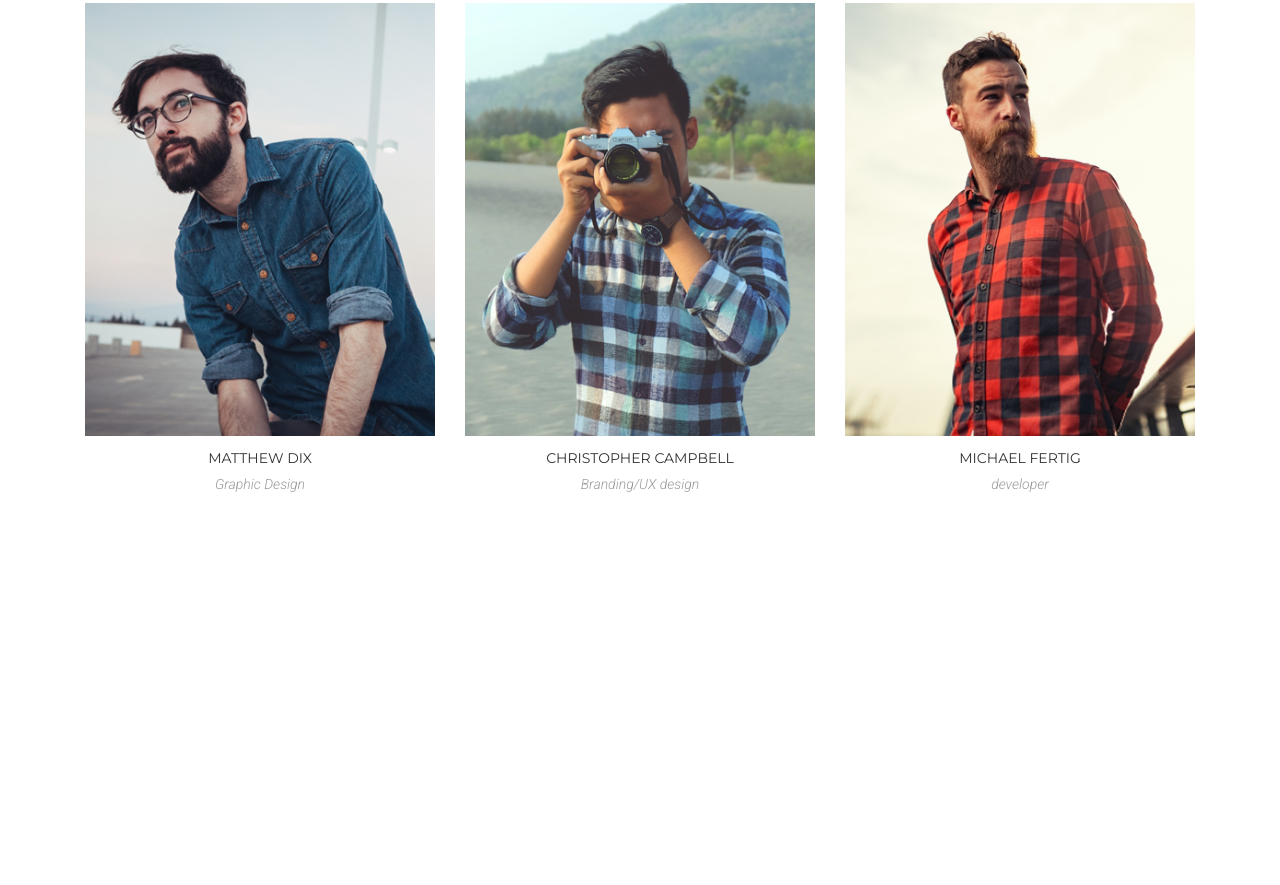
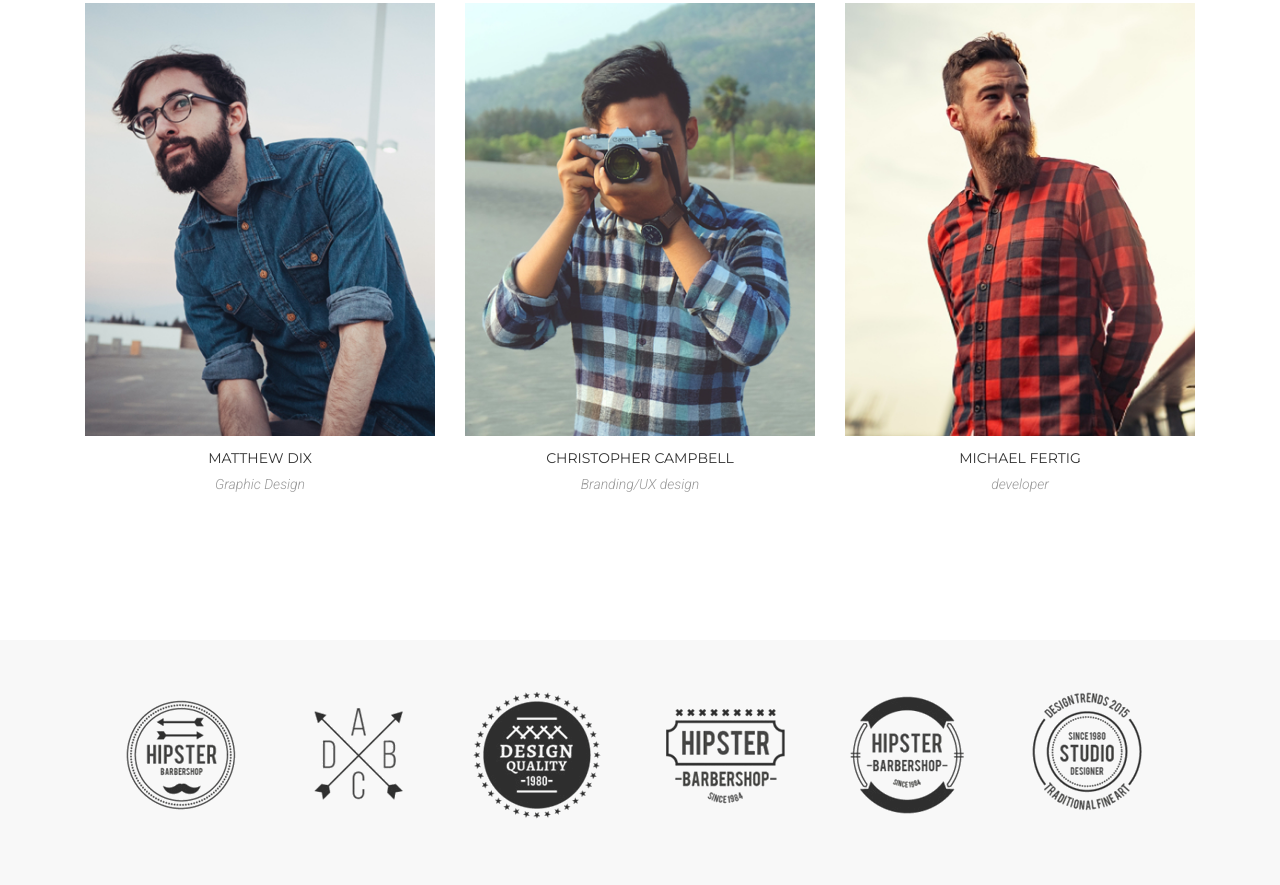
Before and after one commit to anin18/MOGO, a plain HTML site: page index.html in a window 1280 px wide. Shown: the part 4985-5870 px from the top of the page. Before the commit the page ends 5625 px from the top, so only its background shows below. Drawn offline with Linux system fonts and the light colour scheme.

Commit message:
brands section  finished

```diff
--- a/css/responsive.css
+++ b/css/responsive.css
@@ -200,5 +200,4 @@
     .story .hover h6 {
         font-size: 1.7rem;
     }
-
 }
--- a/css/style.css
+++ b/css/style.css
@@ -321,3 +321,12 @@ header {
    background-color:#F38181;
    color:#fff;
 }
+
+/*BRANDS SECTION*/
+.brands figure img {
+    display: inline-block;
+   padding-right: 30px;
+}
+.brands figure img:last-of-type {
+    padding-right:5px;
+}
--- a/index.html
+++ b/index.html
@@ -430,7 +430,7 @@
                 </div>
             </section> <!--section speech ends here-->
 
-           <!--section team ends here-->
+           <!--section team starts here-->
            <section class="team py-5">
              <div class="container">
                  <h6 class="pretitle">Who we are</h6>
@@ -496,6 +496,21 @@
                  </div>
            </section>  <!--section team ends here-->
 
+             <!--section brands starts here-->
+             <section class="brands bg-light-pink py-5">
+                 <div class="container">
+                     <figure class="text-center">
+                         <img src="img/logo-01.png" alt=""/>
+                         <img src="img/logo-02.png" alt=""/>
+                         <img src="img/logo-03.png" alt=""/>
+                         <img src="img/logo-04.png" alt=""/>
+                         <img src="img/logo-05.png" alt=""/>
+                         <img src="img/logo-06.png" alt=""/>
+                      </figure>
+                 </div>
+
+             </section> <!--section brands ends here-->
+
 
         </main>
         <!--main ends here-->
```
Also changed, not shown: img/logo-01.png (added), img/logo-02.png (added), img/logo-03.png (added), img/logo-04.png (added), img/logo-05.png (added), img/logo-06.png (added).
